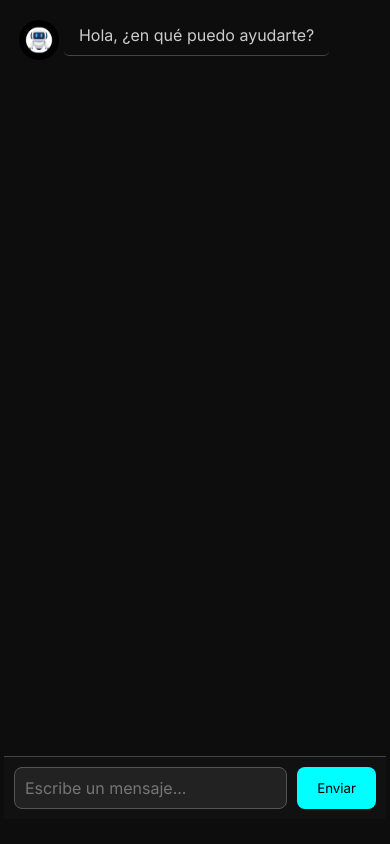
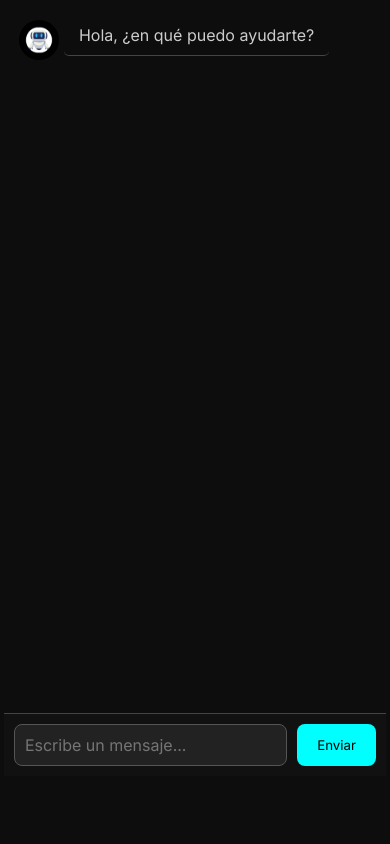
Before and after one commit to chatbot-poli/main, a Flask app: page / in a window 390 px wide. Run offline with Flask 3, Linux system fonts and the light colour scheme.

Commit message:
Update index.html

```diff
--- a/templates/index.html
+++ b/templates/index.html
@@ -208,7 +208,7 @@
                 padding: 0;
             }
             body {
-                height: 97vh;
+                height: 92vh;
             }
         }
     </style>
```
